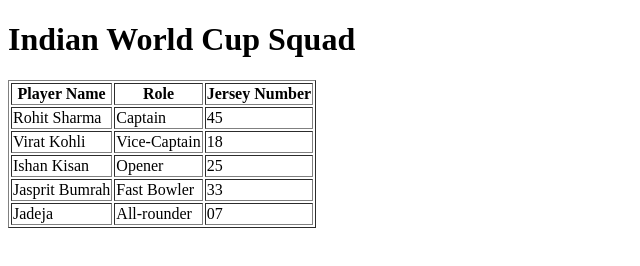
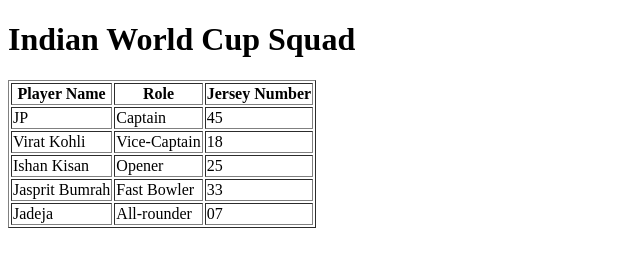
Before and after one commit to kpranay613/test1, a plain HTML site: page index.html in a window 1280 px wide. Shown: the full height of the page, 0-640 px from the left. Drawn offline with Linux system fonts and the light colour scheme.

Commit message:
Update index.html

```diff
--- a/index.html
+++ b/index.html
@@ -12,7 +12,7 @@
             <th>Jersey Number</th>
         </tr>
         <tr>
-            <td>Rohit Sharma</td>
+            <td>JP</td>
             <td>Captain</td>
             <td>45</td>
         </tr>
```
